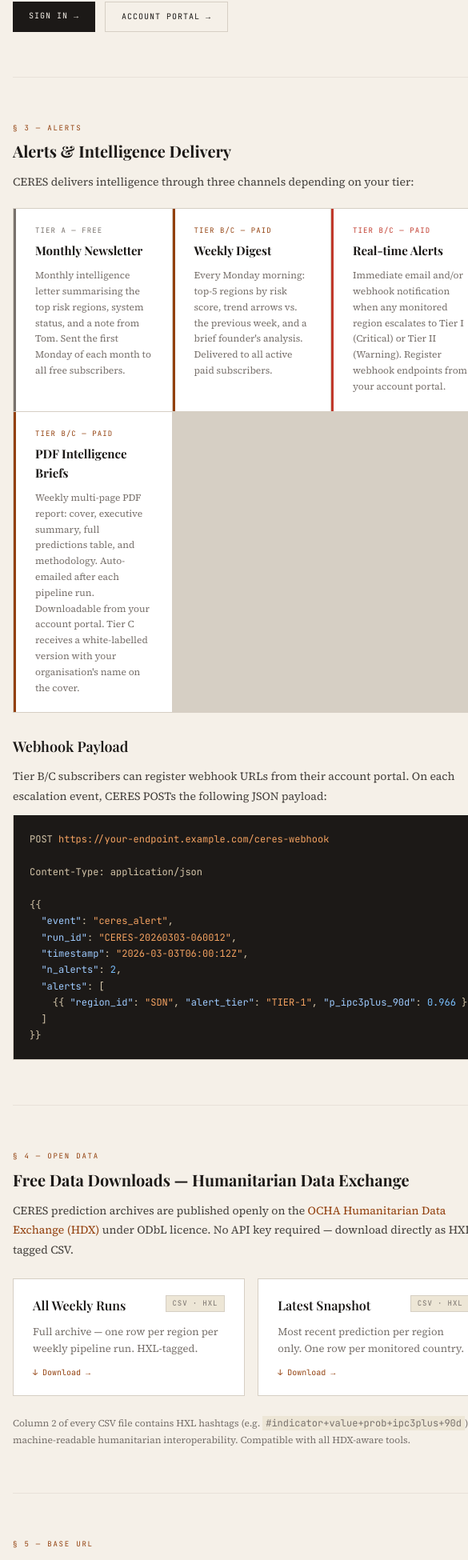
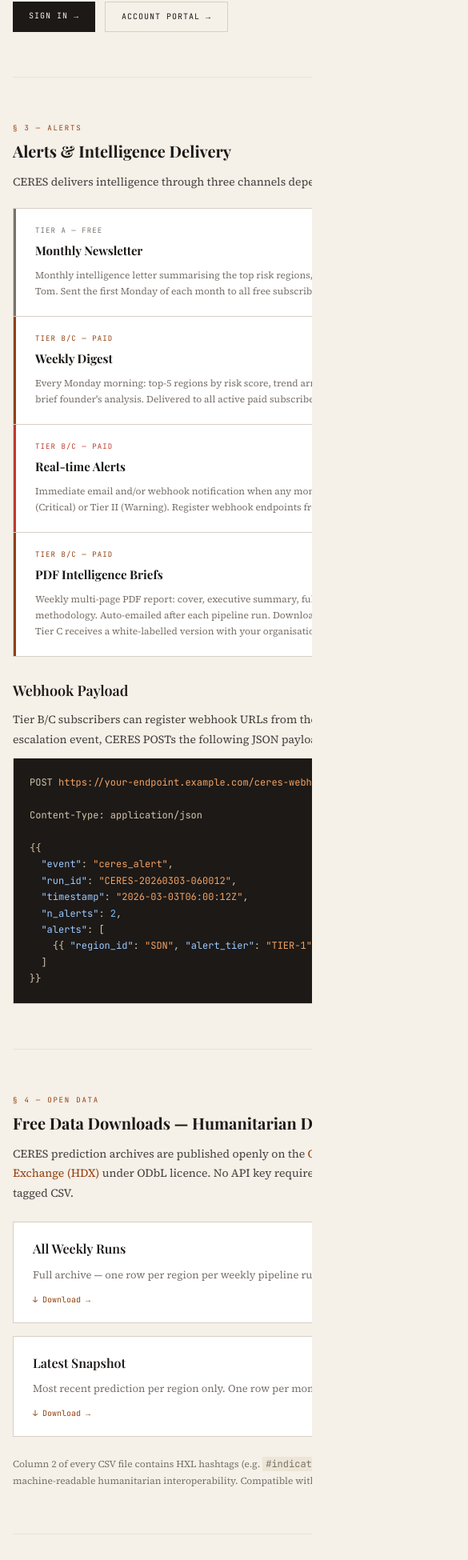
Before and after one commit to northflowlabs/ceres, a Next.js app: page /api-access in a window 390 px wide. Shown: the part 2548-4498 px from the top of the page at 80% size, 585 px wide, since content can reach past the window. Built offline with nearby package versions, Linux system fonts and the light colour scheme.

Commit message:
fix: viewport meta tag, box-sizing, overflow-x hidden, mobile grid collapse for API page

```diff
--- a/src/app/api-access/page.tsx
+++ b/src/app/api-access/page.tsx
@@ -225,10 +225,10 @@
 function Endpoint({ method, path, desc, children }: { method: string; path: string; desc: string; children: React.ReactNode }) {
   return (
     <div style={{ margin: "20px 0" }}>
-      <div style={{ display: "flex", alignItems: "center", gap: 12, background: "var(--parchment-dark)", border: "1px solid var(--border)", padding: "10px 14px" }}>
+      <div className="endpoint-header" style={{ display: "flex", alignItems: "center", gap: 12, background: "var(--parchment-dark)", border: "1px solid var(--border)", padding: "10px 14px" }}>
         <span style={{ fontFamily: "var(--mono)", fontSize: 10, fontWeight: 500, padding: "3px 8px", background: "#E8F5E9", color: "var(--watch)", border: "1px solid rgba(46,125,50,0.2)" }}>{method}</span>
         <span style={{ fontFamily: "var(--mono)", fontSize: 13, color: "var(--ink)" }}>{path}</span>
-        <span style={{ fontSize: 12, color: "var(--ink-light)", marginLeft: "auto" }}>{desc}</span>
+        <span className="endpoint-desc" style={{ fontSize: 12, color: "var(--ink-light)", marginLeft: "auto" }}>{desc}</span>
       </div>
       <Code>{children}</Code>
     </div>
@@ -543,7 +543,7 @@
             <p style={pStyle}>
               CERES delivers intelligence through three channels depending on your tier:
             </p>
-            <div style={{ display: "grid", gridTemplateColumns: "1fr 1fr 1fr", gap: 1, background: "var(--border)", border: "1px solid var(--border)", margin: "20px 0 24px" }}>
+            <div className="alerts-grid" style={{ display: "grid", gridTemplateColumns: "1fr 1fr 1fr", gap: 1, background: "var(--border)", border: "1px solid var(--border)", margin: "20px 0 24px" }}>
               {[
                 {
                   label: "Monthly Newsletter",
@@ -603,7 +603,7 @@
               </a>{" "}
               under ODbL licence. No API key required — download directly as HXL-tagged CSV.
             </p>
-            <div style={{ display: "grid", gridTemplateColumns: "1fr 1fr", gap: 16, margin: "24px 0" }}>
+            <div className="hdx-grid" style={{ display: "grid", gridTemplateColumns: "1fr 1fr", gap: 16, margin: "24px 0" }}>
               {[
                 {
                   label: "All Weekly Runs",
--- a/src/app/globals.css
+++ b/src/app/globals.css
@@ -62,12 +62,17 @@
     --mono:           'JetBrains Mono', monospace;
   }
 
+  *, *::before, *::after {
+    box-sizing: border-box;
+  }
+
   html {
     font-family: var(--serif);
     -webkit-font-smoothing: antialiased;
     -moz-osx-font-smoothing: grayscale;
     background: var(--parchment);
     color: var(--ink);
+    overflow-x: hidden;
   }
 
   body {
@@ -75,6 +80,8 @@
     color: var(--ink);
     font-size: 14px;
     line-height: 1.6;
+    overflow-x: hidden;
+    max-width: 100vw;
   }
 
   * {
@@ -419,6 +426,21 @@
     .tiers-grid {
       grid-template-columns: 1fr !important;
     }
+    .alerts-grid {
+      grid-template-columns: 1fr !important;
+    }
+    .hdx-grid {
+      grid-template-columns: 1fr !important;
+    }
+    /* ── Endpoint header: wrap path + desc ──────────────────────── */
+    .endpoint-header {
+      flex-wrap: wrap !important;
+      gap: 8px !important;
+    }
+    .endpoint-header .endpoint-desc {
+      margin-left: 0 !important;
+      width: 100% !important;
+    }
 
     /* ── Subnational: hide lower-priority table columns ─────────── */
     .subnational-col-hide {
--- a/src/app/layout.tsx
+++ b/src/app/layout.tsx
@@ -1,6 +1,13 @@
-import type { Metadata } from "next";
+import type { Metadata, Viewport } from "next";
 import "./globals.css";
 import "leaflet/dist/leaflet.css";
+
+export const viewport: Viewport = {
+  width: "device-width",
+  initialScale: 1,
+  maximumScale: 5,
+  userScalable: true,
+};
 
 export const metadata: Metadata = {
   title: "CERES — Famine Early Warning · 43 Countries · Weekly IPC Forecasts",
```
